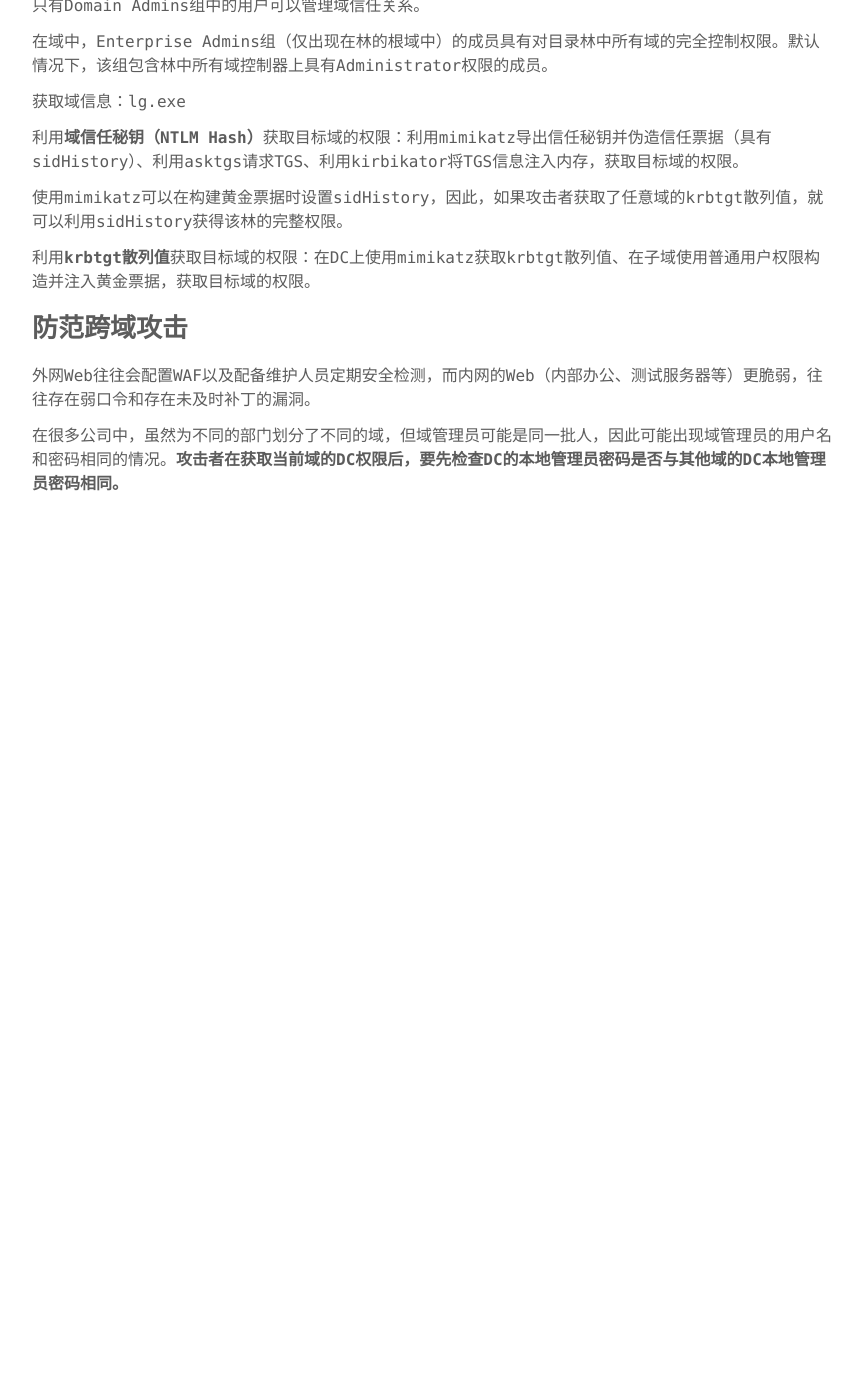
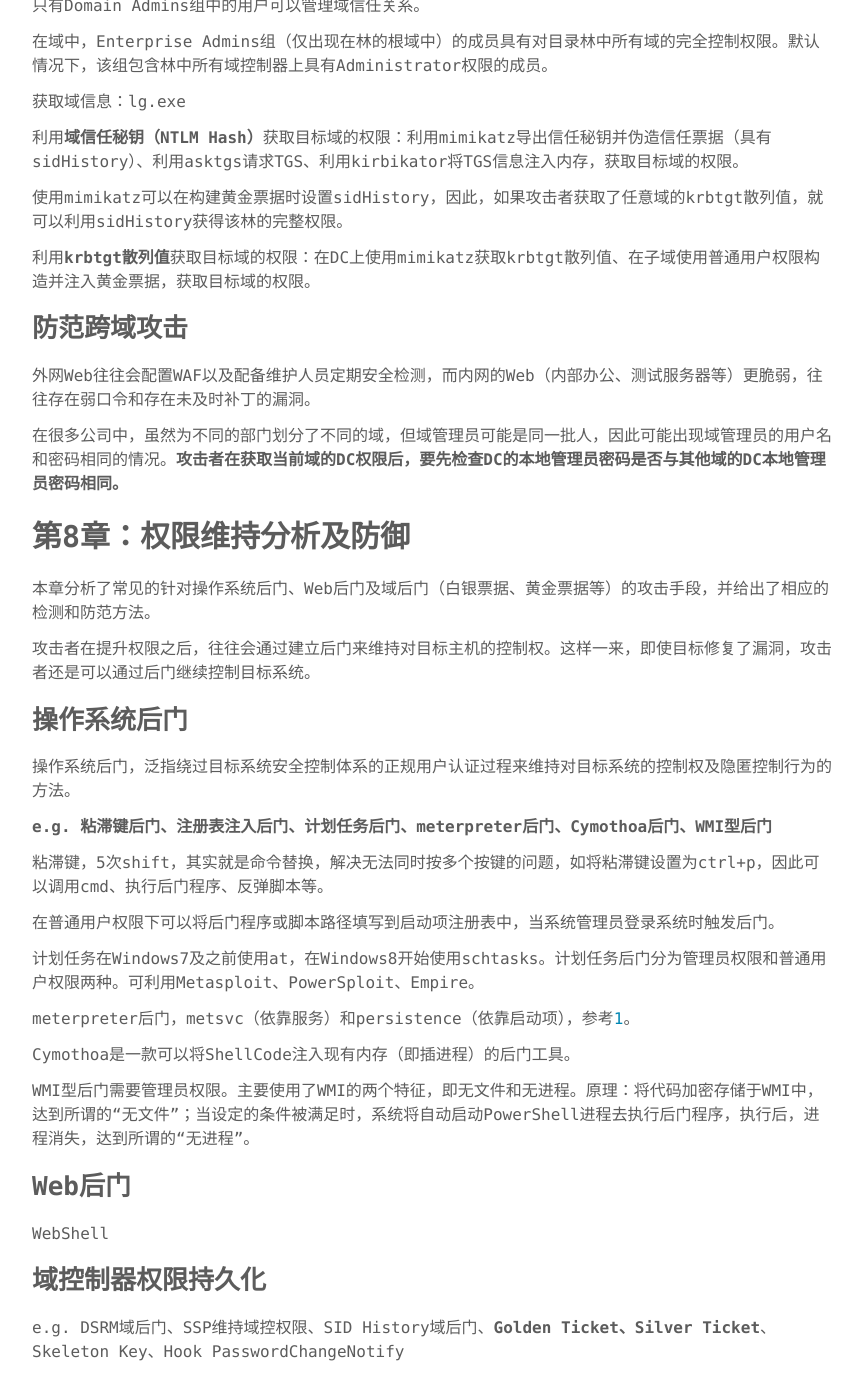
Before and after one commit to SewellDinG/sewellding.github.io, a Jekyll site: the page built from _posts/2020-04-19-《内网安全攻防：渗透测试实战指南》知识点概括.md, in a window 1280 px wide and 1400 px high, scrolled down 15518 px. Shown: the whole window, without its empty margins (207-1069 px from the left). Built offline with Jekyll 4.4.1, drawn with Linux system fonts in a browser that asks for light colours; before the commit the page ends 16050 px from its top, so only the background shows below that.

Commit message:
Update 《内网安全攻防：渗透测试实战指南》知识点概括

```diff
--- a/_posts/2020-04-19-《内网安全攻防：渗透测试实战指南》知识点概括.md
+++ b/_posts/2020-04-19-《内网安全攻防：渗透测试实战指南》知识点概括.md
@@ -574,3 +574,35 @@ e.g. meterpreter下load kiwi
 外网Web往往会配置WAF以及配备维护人员定期安全检测，而内网的Web（内部办公、测试服务器等）更脆弱，往往存在弱口令和存在未及时补丁的漏洞。
 
 在很多公司中，虽然为不同的部门划分了不同的域，但域管理员可能是同一批人，因此可能出现域管理员的用户名和密码相同的情况。**攻击者在获取当前域的DC权限后，要先检查DC的本地管理员密码是否与其他域的DC本地管理员密码相同。**
+
+# 第8章：权限维持分析及防御
+
+本章分析了常见的针对操作系统后门、Web后门及域后门（白银票据、黄金票据等）的攻击手段，并给出了相应的检测和防范方法。
+
+攻击者在提升权限之后，往往会通过建立后门来维持对目标主机的控制权。这样一来，即使目标修复了漏洞，攻击者还是可以通过后门继续控制目标系统。
+
+## 操作系统后门
+
+操作系统后门，泛指绕过目标系统安全控制体系的正规用户认证过程来维持对目标系统的控制权及隐匿控制行为的方法。
+
+**e.g. 粘滞键后门、注册表注入后门、计划任务后门、meterpreter后门、Cymothoa后门、WMI型后门**
+
+粘滞键，5次shift，其实就是命令替换，解决无法同时按多个按键的问题，如将粘滞键设置为ctrl+p，因此可以调用cmd、执行后门程序、反弹脚本等。
+
+在普通用户权限下可以将后门程序或脚本路径填写到启动项注册表中，当系统管理员登录系统时触发后门。
+
+计划任务在Windows7及之前使用at，在Windows8开始使用schtasks。计划任务后门分为管理员权限和普通用户权限两种。可利用Metasploit、PowerSploit、Empire。
+
+meterpreter后门，metsvc（依靠服务）和persistence（依靠启动项），参考[1](https://getshell.icu/2018/Metasploit-%E6%8E%A7%E5%88%B6%E6%8C%81%E4%B9%85%E5%8C%96-%E6%9D%83%E9%99%90%E7%BB%B4%E6%8C%81/)。
+
+Cymothoa是一款可以将ShellCode注入现有内存（即插进程）的后门工具。
+
+WMI型后门需要管理员权限。主要使用了WMI的两个特征，即无文件和无进程。原理：将代码加密存储于WMI中，达到所谓的“无文件”；当设定的条件被满足时，系统将自动启动PowerShell进程去执行后门程序，执行后，进程消失，达到所谓的“无进程”。
+
+## Web后门
+
+WebShell
+
+## 域控制器权限持久化
+
+e.g. DSRM域后门、SSP维持域控权限、SID History域后门、**Golden Ticket、Silver Ticket**、Skeleton Key、Hook PasswordChangeNotify
```
